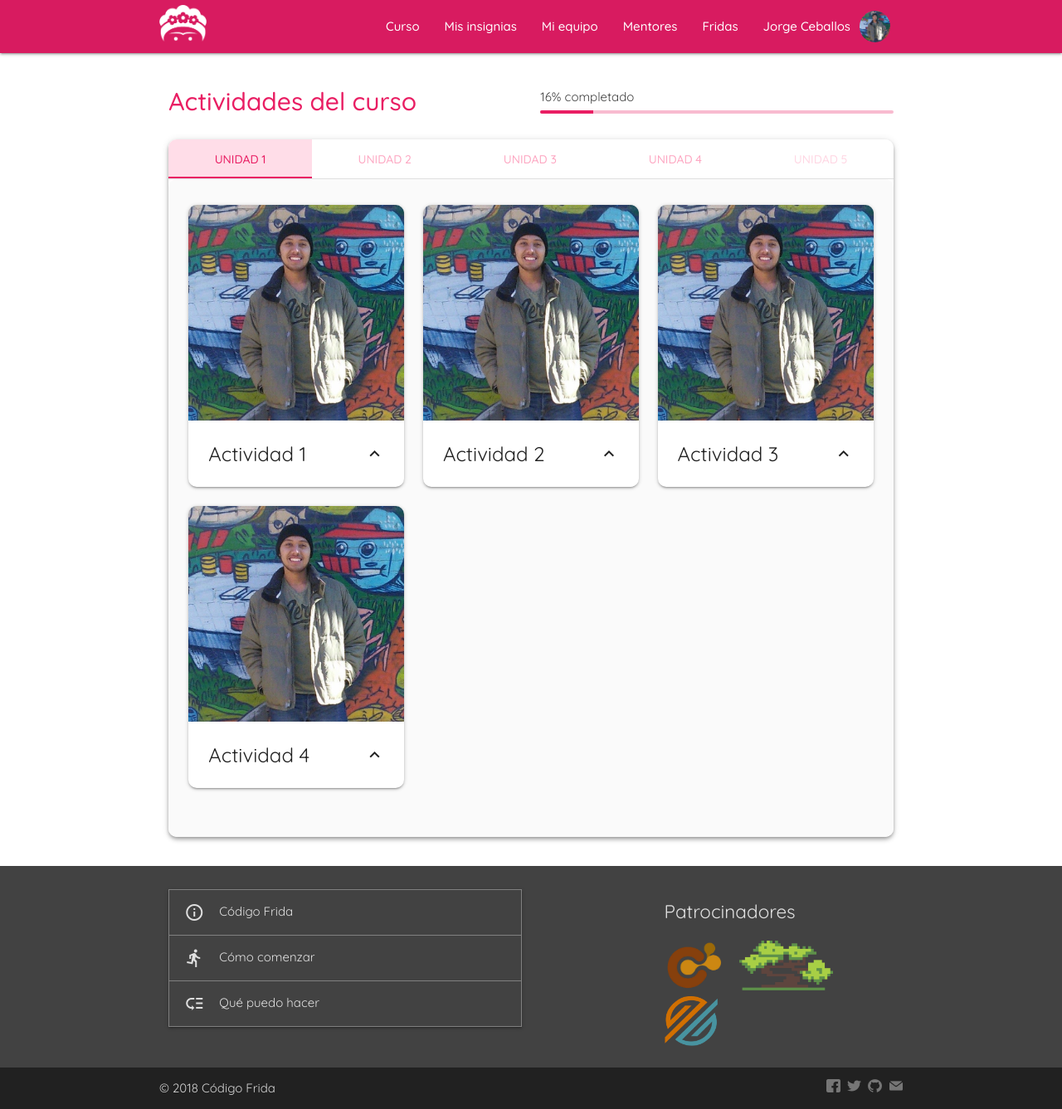
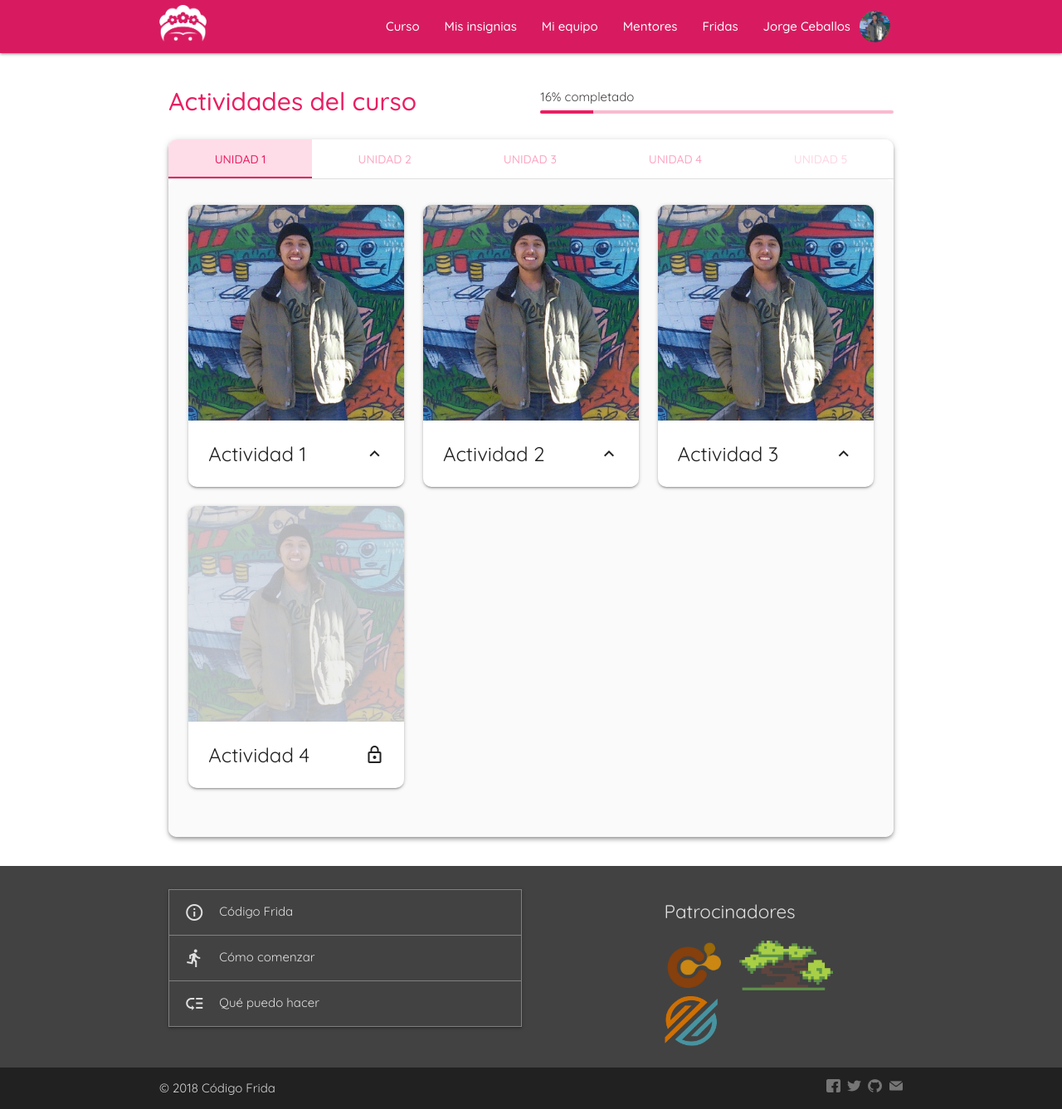
Before and after one commit to OzymandiasCD/Codigo-Frida, a PHP site: page /course.html in a window 1280 px wide. Shown: the whole page at 83% size. Run offline with PHP 8.4, Linux system fonts and the light colour scheme.

Commit message:
Locked activity style and style improvements
- Login button width fixed
- Locked activity style added

```diff
--- a/course.html
+++ b/course.html
@@ -163,20 +163,11 @@
                             <div class='col s12 m4'>
                                 <div class='card round-all-corners'>
                                     <div class='card-image waves-effect waves-light'>
-                                        <a href='activity.html'><img class='round-top-corners' src='img/user.jpg'></a>
+                                        <img class='round-top-corners locked-image' src='img/user.jpg'>
                                     </div>
                                     <div class='card-content'>
-                                        <span class='card-title activator no-margin-bot'>Actividad 4<i class='material-icons right'>keyboard_arrow_up</i></span>
-                                    </div>
-                                    <div class='card-reveal'>
-                                        <span class='card-title margin-bot-1'>Actividad 2<i class='material-icons right'>keyboard_arrow_down</i></span>
-                                        <p>Estado: <strong class='pink-text'>Entregada</strong></p>
-                                        <p>Calificación: <strong class='pink-text'>Pendiente</strong></p>
-                                        <p class='margin-bot-1'>Insignias conseguidas: <strong class='pink-text'>3</strong></p>
-                                        <p>Entregada el: <strong class='pink-text'>17 oct. 17:24</strong></p>
-                                        <p class='margin-bot-1'>Límite de entrega: <strong class='pink-text'>18 oct.
-                                                23:00</strong></p>
-                                        <a class='btn pink-small pink white-text width-100' href='activity.html'>Ver</a>
+                                        <span class='card-title no-margin-bot'>Actividad 4<i class='material-icons right tooltipped-lock'
+                                                data-tooltip='Termina las actividades anteriores para desbloquear esta actividad'>lock_outline</i></span>
                                     </div>
                                 </div>
                             </div>
--- a/css/style.css
+++ b/css/style.css
@@ -138,6 +138,13 @@ input:focus {
 .small-font {
     font-size: 0.7em;
     font-weight: 900;
+}
+
+/***************** course *****************/
+
+.locked-image {
+    opacity: 0.3 !important;
+    filter: brightness(0.8) !important;
 }
 
 /***************** activity *****************/
--- a/index.html
+++ b/index.html
@@ -35,7 +35,7 @@
                 <label for='password'>Contraseña</label>
             </div>
             <a class='pink-text left margin-bot-2 small-font' href=''>¿Olvidaste tu contraseña?</a>
-            <button class='pink btn' type='submit'>Ingresar</button>
+            <button class='pink btn width-100' type='submit'>Ingresar</button>
         </form>
 
         <p class='grey-text text-darken-1 left small-font'>¿No tienes una cuenta? <a class='pink-text' href=''>¡Regístrate!</a></p>
--- a/js/script.js
+++ b/js/script.js
@@ -13,4 +13,7 @@ $(document).ready(function () {
         enterDelay: 0,
         exitDelay: 0
     });
+    $('.tooltipped-lock').tooltip({
+        position: 'top'
+    });
 });
```
Also changed, not shown: img/preview1.png (deleted), img/preview2.png (deleted), img/preview3.png (deleted), img/preview4.png (deleted), img/preview5.png (deleted), img/preview6.png (deleted), img/preview7.png (deleted), img/preview8.png (deleted), img/preview9.png (deleted).
